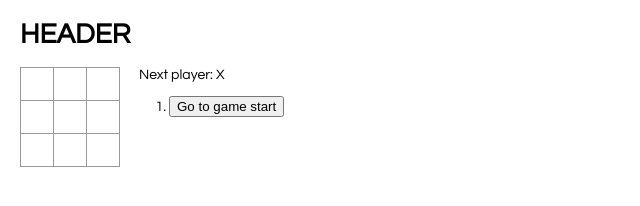
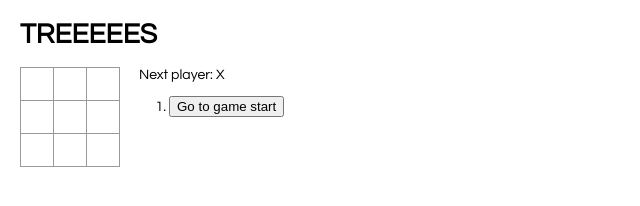
Before and after one commit to timmyreilly/my-app-react-scratchpad, a React app: page / in a window 1280 px wide. Shown: the whole page, without its empty margins (0-640 px from the left). Built offline with nearby package versions, Linux system fonts and the light colour scheme.

Commit message:
added change

```diff
--- a/src/index.js
+++ b/src/index.js
@@ -104,7 +104,7 @@ class Game extends React.Component {
         }
 
         return (
-            <div><h1>HEADER</h1>
+            <div><h1>TREEEEES</h1>
             <div className="game">
                 <div className="game-board">
                     <Board
```
Also changed, not shown: build/asset-manifest.json, build/index.html, build/service-worker.js, 4 other files.
